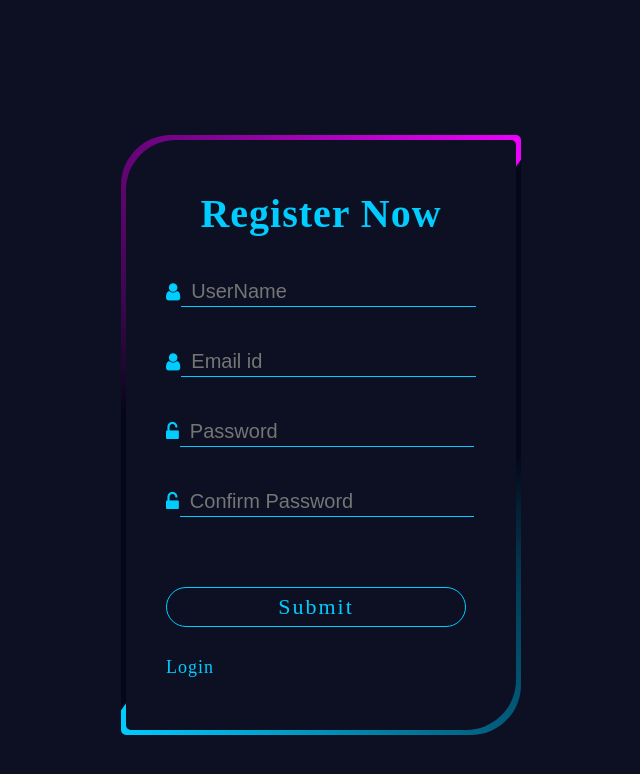
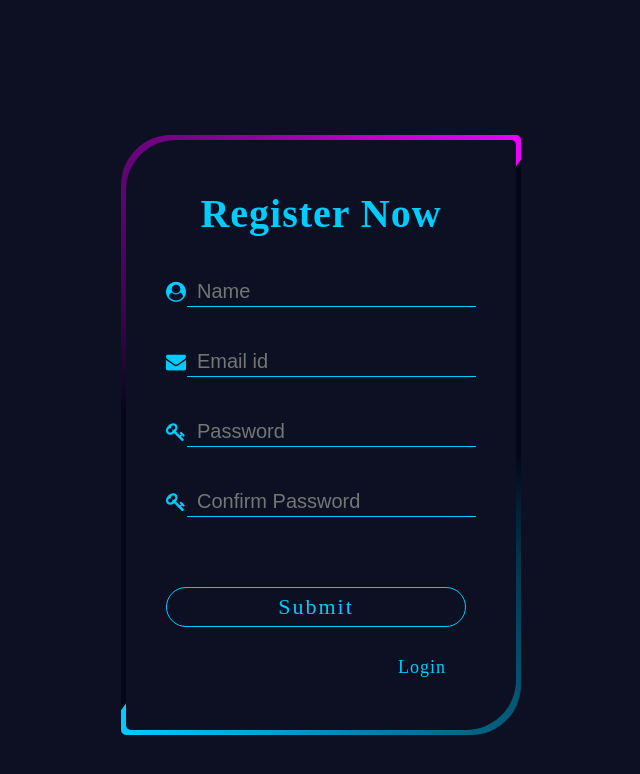
Before and after one commit to SMTAnsari/django-project-tmachine, a Django app: page /register in a window 1280 px wide. Shown: the top 774 px of the page, without its empty margins (319-959 px from the left). Run offline with Django 4.2, Linux system fonts and the light colour scheme.

Commit message:
link are linked Signed-off-by: S Mohamed Thamimul Ansari <mohamedthamimulansari07@gmail.com>

```diff
--- a/video/templates/login.html
+++ b/video/templates/login.html
@@ -21,7 +21,7 @@
           <input
             type="text"
             class="input_text"
-			placeholder="UserName"
+			placeholder="Email"
           >
 
         </div>
@@ -38,7 +38,7 @@
         </div>
         <div class="fotter">
           <a>Forgot Password ?</a>
-          <a>SignUp</a>
+          <a href="register" style="color: #00ccff;">SignUp</a>
         </div>
       </div>
     </div>
--- a/video/templates/register.html
+++ b/video/templates/register.html
@@ -17,16 +17,16 @@
       <div class="login_form">
         <h2>Register Now</h2>
         <div class="input_group">
-          <i class="fa fa-user"></i>
+          <i class="fa fa-user-circle"></i>
           <input
             type="text"
             class="input_text"
-			placeholder="UserName"
+			placeholder="Name"
           >
         </div>
 
         <div class="input_group">
-          <i class="fa fa-user"></i>
+          <i class="fa fa-envelope"></i>
           <input
             type="text"
             class="input_text"
@@ -35,7 +35,7 @@
         </div>
 
         <div class="input_group">
-          <i class="fa fa-unlock-alt"></i>
+          <i class="fa fa-key"></i>
           <input
             type="password"
             class="input_text"
@@ -44,7 +44,7 @@
         </div>
 
                 <div class="input_group">
-          <i class="fa fa-unlock-alt"></i>
+          <i class="fa fa-key"></i>
           <input
             type="password"
             class="input_text"
@@ -55,8 +55,8 @@
         <div class="button_group" id="login_button">
           <a>Submit</a>
         </div>
-        <div class="fotter">
-          <a>Login</a>
+        <div class="fotter" style="justify-content: right;">
+          <a href="login" style="color: #00ccff; padding-right: 30px;">Login</a>
         </div>
       </div>
     </div>
--- a/video/urls.py
+++ b/video/urls.py
@@ -6,4 +6,5 @@ urlpatterns = [
     path('Home', views.index),
     path('', views.login, name="login"),
     path('register', views.register, name="register"),
+    path('login', views.login, name="login"),
 ]
```
